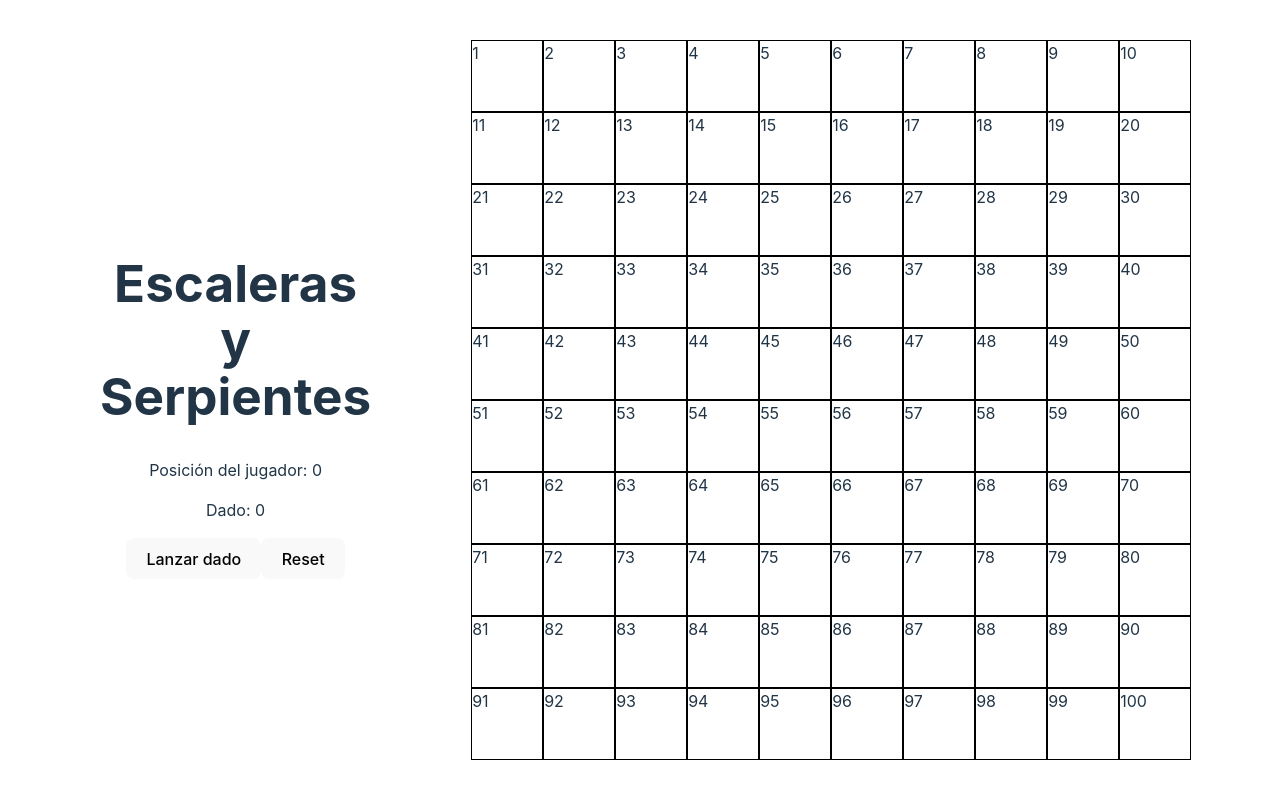
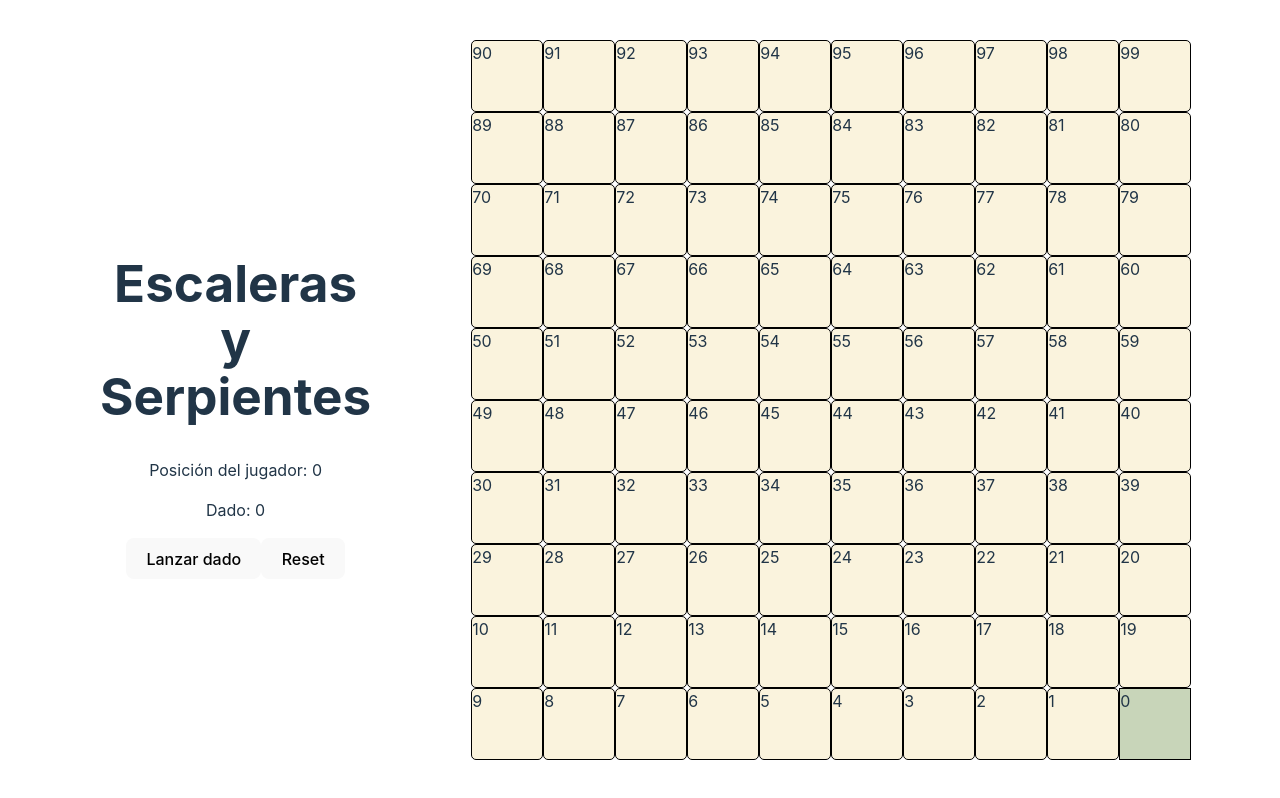
Before and after one commit to JoanG1/EscalerasYSerpientes, a React (Vite) app: page / in a window 1280 px wide. Built offline with nearby package versions, Linux system fonts and the light colour scheme.

Commit message:
Finalizacion de implementacion de recorrido del jugador de manera ascendente

```diff
--- a/src/components/ColorMatrix.jsx
+++ b/src/components/ColorMatrix.jsx
@@ -7,7 +7,6 @@ const ColorMatrix = React.memo((props) => {
 
     const rows = 10;
     const columns = 10;
-    let contador = 0;
 
     console.log(props.Dado)
 
@@ -15,27 +14,55 @@ const ColorMatrix = React.memo((props) => {
     const matrix = []
 
 
-    for (let i = 0; i < rows; i++) {
+    for (let raw = rows-1; raw >= 0; raw--) {
       const row = [];
 
-      for (let j = 0; j < columns; j++) {
-        // Generar un color aleatorio (puedes ajustar esto según tus necesidades)
-        const color = `rgb(${Math.floor(Math.random() * 256)}, ${Math.floor(
-          Math.random() * 256
-        )}, ${Math.floor(Math.random() * 256)})`;
+      if(raw % 2 === 0){
 
-        // Agregar el color a la fila
-        contador++
+        for ( let column = columns - 1; column >= 0; column--) {
 
-        if(props.position == contador){
+
+          if(props.position == (raw*10)+column){
 
             row.push(
               <div
-            position={contador}
-            key={`${i}-${j}`}
+              position={(raw*10)+column}
+              key={`${raw}-${column}`}
               className="color-cell"
-            style={{ backgroundColor: "red", border: "1px solid #000000"}}>
-            {contador}
+              style={{ backgroundColor: "#C8D5B9", border: "1px solid #000000"}}>
+              {(raw*10)+column}
+              </div>
+            );
+
+
+          }
+          else{
+          row.push(
+            <div
+            position={(raw*10)+column}
+            key={`${raw}-${column}`}
+            className="color-cell"
+            style={{ backgroundColor: "#FAF3DD", border: "1px solid #000000", borderRadius:"5px"}}>
+            {(raw*10)+column}
+            </div>
+          );
+          }
+
+        }
+      }else{
+
+        for (let column = 0; column < columns; column++) {
+
+
+          if(props.position == (raw*10)+column){
+
+            row.push(
+              <div
+              position={(raw*10)+column}
+              key={`${raw}-${column}`}
+              className="color-cell"
+              style={{ backgroundColor: "#C8D5B9", border: "1px solid #000000"}}>
+              {(raw*10)+column}
               </div>
             );
 
@@ -43,21 +70,21 @@ const ColorMatrix = React.memo((props) => {
           }else{
           row.push(
             <div
-          position={contador}
-          key={`${i}-${j}`}
+            position={(raw*10)+column}
+            key={`${raw}-${column}`}
             className="color-cell"
-          style={{ backgroundColor: "white", border: "1px solid #000000"}}>
-          {contador}
+            style={{ backgroundColor: "#FAF3DD", border: "1px solid #000000", borderRadius:"5px"}}>
+            {(raw*10)+column}
             </div>
           );
           }
 
-
+        }
       }
 
       // Agregar la fila a la matriz
       matrix.push(
-        <div key={i} className="color-row">
+        <div key={raw} className="color-row">
           {row}
         </div>
       );
@@ -65,10 +92,12 @@ const ColorMatrix = React.memo((props) => {
 
 
 
+
+
     console.log(matrix)
     console.log(ColorMatrix)
 
-    return <div className="color-matrix">{matrix}</div>
+    return <div className="color-matrix" style={{ borderRadius:"5px"}}>{matrix}</div>
 });
 
 
```
Lines whose indentation alone changed are shown as unchanged.
